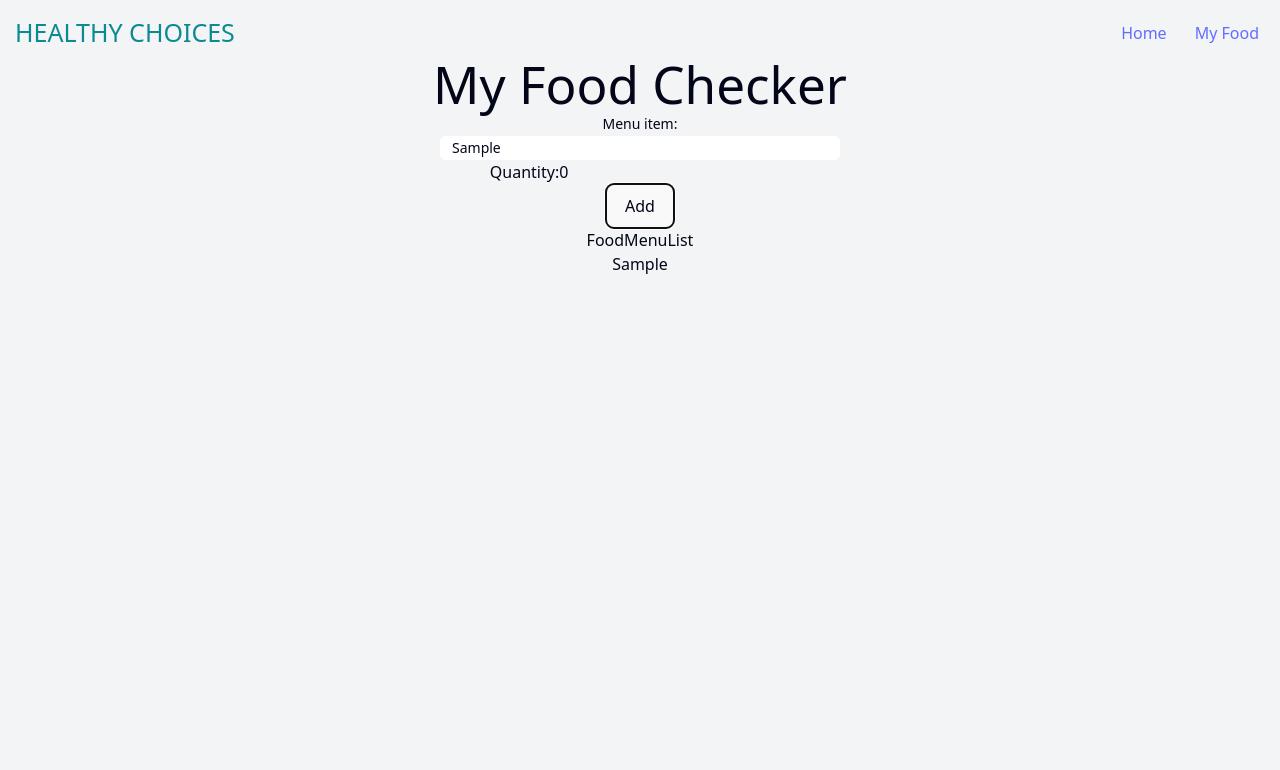
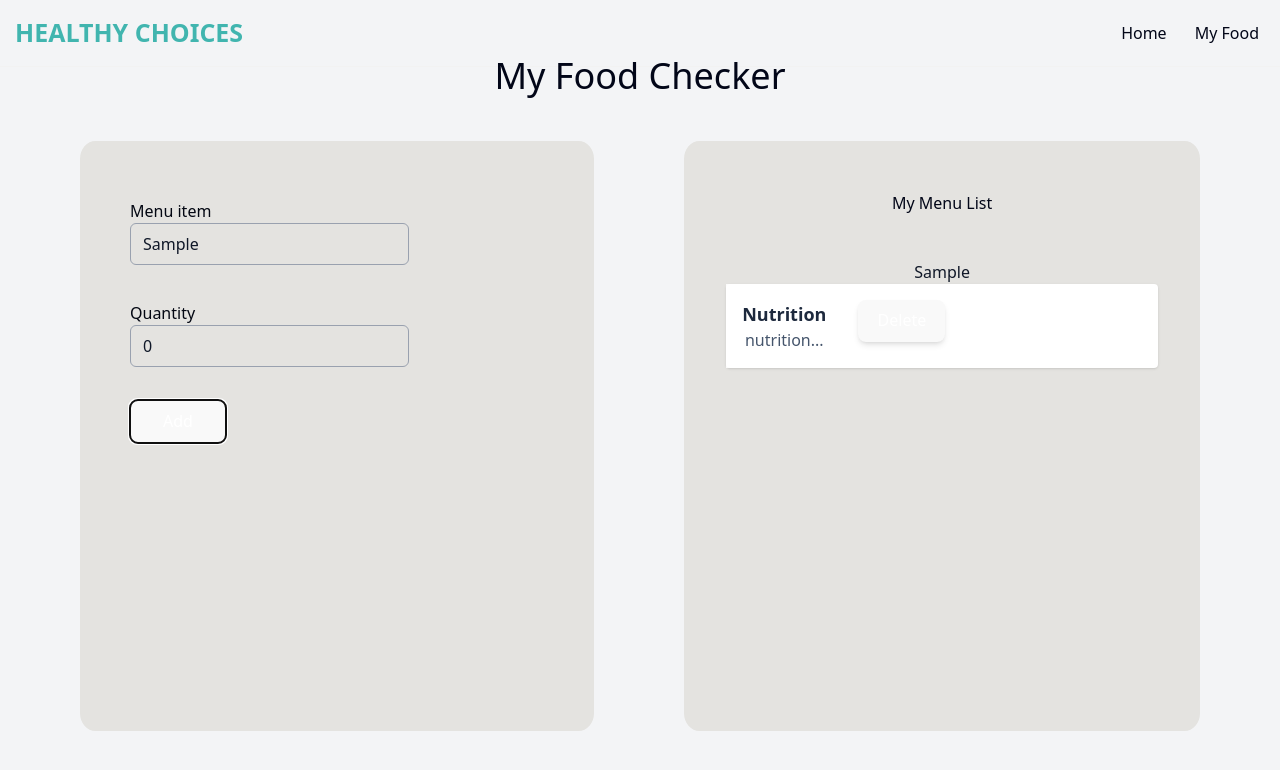
Before and after one commit to ypark0861/WebFramework-Group2, a React (Vite) app in the folder FE/: page /myfood in a window 1280 px wide. Both pictures are taken after typing "Sample" into the empty fields and a click on the button "Add". Shown: the top 770 px of the page. Built offline with nearby package versions, Linux system fonts and the light colour scheme.

Commit message:
Updated CSS

```diff
--- a/FE/src/App.jsx
+++ b/FE/src/App.jsx
@@ -19,7 +19,7 @@ function App() {
         <div className="nav">
           <Appbar />
         </div>
-        <div>
+        <div className="page">
         <Routes>
           <Route path="/" element={<Home />} />
           <Route path="/myfood" element={<MyFood />} />
--- a/FE/src/components/Appbar.jsx
+++ b/FE/src/components/Appbar.jsx
@@ -15,7 +15,7 @@ const Appbar = () => {
       <nav className="navbar">
         <h1>HEALTHY CHOICES</h1>
         <div className="links">
-          <ul className="flex">
+          <ul className="flex text-slate-950">
             <Link to="/" aria-current="page">
             <li>
               Home
--- a/FE/src/components/myfood/FoodCard.jsx
+++ b/FE/src/components/myfood/FoodCard.jsx
@@ -8,22 +8,26 @@ import React from 'react'
 
 function FoodCard() {
   return (
-      <div className="relative flex flex-col my-6 bg-white shadow-sm border border-slate-200 rounded-lg w-96">
-    <div className="relative h-56 m-2.5 overflow-hidden text-white rounded-md">
-      <img src="https://images.unsplash.com/photo-1540553016722-983e48a2cd10?ixlib=rb-1.2.1&amp;ixid=MnwxMjA3fDB8MHxwaG90by1wYWdlfHx8fGVufDB8fHx8&amp;auto=format&amp;fit=crop&amp;w=800&amp;q=80" alt="card-image" />
+    <div className="menu-card flex flex-row my-6 bg-white shadow-sm rounded-sm">
+      <div class="menucard-container flex flex-row">
+        <div className="relative m-2.5 overflow-hidden text-white rounded-md">
+        {/* <img src="https://images.unsplash.com/photo-1540553016722-983e48a2cd10?ixlib=rb-1.2.1&amp;ixid=MnwxMjA3fDB8MHxwaG90by1wYWdlfHx8fGVufDB8fHx8&amp;auto=format&amp;fit=crop&amp;w=100&amp;&amp;q=80" alt="card-image" /> */}
         </div>
-    <div className="p-4">
-      <h6 className="mb-2 text-slate-800 text-xl font-semibold">
-        Website Review Check
+        <div className="">
+        <div className="p-4 float-left">
+          <h6 className="mb-2 text-slate-800 text-lg font-semibold">
+            Nutrition
           </h6>
           <p className="text-slate-600 leading-normal font-light">
-        The place is close to Barceloneta Beach and near to &quot;Naviglio&quot;
+            nutrition...
           </p>
         </div>
-    <div className="px-4 pb-4 pt-0 mt-2">
-      <button className="rounded-md bg-slate-800 py-2 px-4 border border-transparent text-center text-sm text-white transition-all shadow-md hover:shadow-lg focus:bg-slate-700 focus:shadow-none active:bg-slate-700 hover:bg-slate-700 active:shadow-none disabled:pointer-events-none disabled:opacity-50 disabled:shadow-none" type="button">
-        Read more
+        <div className="p-4 float-right">
+          <button className="rounded-md py-2 px-4 text-center text-sm text-white transition-all shadow-md hover:shadow-lg focus:bg-slate-700 focus:shadow-none active:bg-slate-700 hover:bg-slate-700 active:shadow-none disabled:pointer-events-none disabled:opacity-50 disabled:shadow-none" type="button">
+            Delete
           </button>
+        </div>
+      </div>
     </div>
   </div>
   )
--- a/FE/src/components/myfood/FoodInput.jsx
+++ b/FE/src/components/myfood/FoodInput.jsx
@@ -28,29 +28,29 @@ export const FoodInput = () => {
     console.log(data)
   }
   return (
-    <div>
-      <h1>My Food Checker</h1>
-        <form action={submitFoodData}>
-          <div className="food-input">
-            <label htmlFor='menu' className="block text-sm/6 font-medium">Menu item:
-              <div className="flex items-center rounded-md bg-white pl-3 ">
+    <div className="foodinput-container">
+        <form action={submitFoodData} className="menuinput-form">
+          <div className="menu-input py-2">
+            <label htmlFor='menu' className="pr-3 mt-5 mb-5 text-gray-950 select-none">Menu item</label>
+            <input type="text" required minLength="3"
+              className="py-2 pr-3 pl-3 text-gray-900 border border-gray-400 rounded-md"
+              value={menuitem}
+              onChange={e => setMenuitem(e.target.value)} />
+          </div>
+          <div className="qty-input py-2 mt-5 mb-5">
+            <label htmlFor='menuqty' className="pr-3 pt-5 mt-5 mb-5 text-gray-950 select-none">Quantity</label>
             <input
-                value={menuitem}
-                onChange={e => setMenuitem(e.target.value)}
-                />
-              </div>
-            </label>
-            <label> Quantity:
-              <input
+              className="py-2 pr-3 pl-3 text-gray-900 border border-gray-400 rounded-md"
               value={itemqty}
               onChange={e => setItemqty(e.target.value)}
               type="number"
             />
-            </label>
           </div>
-          <button type="submit">
+          <div className="content-center py-2">
+          <button type="submit" className="w-24 text-white" >
             Add
           </button>
+          </div>
         </form>
 
     </div>
--- a/FE/src/components/myfood/FoodMenuList.jsx
+++ b/FE/src/components/myfood/FoodMenuList.jsx
@@ -7,19 +7,24 @@
 
 import React from 'react'
 import { useSelector } from "react-redux";
+import FoodCard from './FoodCard';
 
 function FoodMenuList() {
   const menulist = useSelector((state) => state.menus.allMenus);
   console.log(menulist)
   const listItems = menulist.map(item =>
-    <li key={item.id}> {item.menu} </li>
+    <li key={item.id}>
+    {item.menu}
+    <FoodCard />
+    </li>
     );
 
   return (
     <div className='menulist-container'>
-      FoodMenuList
-      <ul>
+      <h2>My Menu List</h2>
+      <ul className="menulist-list py-5 pr-3 pl-3 text-gray-900 rounded-md">
         {listItems}
+
       </ul>
     </div>
   )
--- a/FE/src/index.css
+++ b/FE/src/index.css
@@ -18,7 +18,6 @@
 
 a {
   font-weight: 500;
-  color: #646cff;
   text-decoration: inherit;
 }
 a:hover {
@@ -34,7 +33,6 @@ body {
 }
 
 h1 {
-  font-size: 3.2em;
   line-height: 1.1;
 }
 
@@ -46,7 +44,7 @@ button {
   font-size: 1em;
   font-weight: 500;
   font-family: inherit;
-  background-color: #646cff;
+  background-color: #41B5AF;
   cursor: pointer;
   transition: border-color 0.25s;
 }
--- a/FE/src/pages/MyFood.jsx
+++ b/FE/src/pages/MyFood.jsx
@@ -10,16 +10,15 @@ import{ React } from 'react'
 // import { Counter } from '../reducers/Counter'
 import FoodInput from '../components/myfood/FoodInput';
 import FoodMenuList from '../components/myfood/FoodMenuList';
-// import FoodCard from '../components/myfood/FoodCard';
 
 const MyFood = () => {
   return (
     <div className="myfood-container">
-      <div className="text-slate-950">
+      <h1 className="text-4xl text-slate-950">My Food Checker</h1>
+      <div className="myfood-grid-contianer text-slate-950">
         <FoodInput />
         <FoodMenuList />
         {/* <Counter /> */}
-        {/* <FoodCard /> */}
       </div>
     </div>
   )
--- a/FE/src/styles.css
+++ b/FE/src/styles.css
@@ -9,7 +9,8 @@
   border-bottom: 1px solid #f2f2f2;
 }
 .navbar h1 {
-  color: #0c8a92;
+  color: #41B5AF;
+  font-weight: 600;
   font-size: 25px;
 }
 .navbar .links {
@@ -17,15 +18,82 @@
 }
 .navbar a {
   margin-left: 16px;
-  color: #646cff;
   text-decoration: none;
   padding: 6px;
 }
 .navbar a:hover {
-  color: #777374;
+  color: #646cff;
 }
-.food-input {
-  max-width: 400px;
-  margin: 0 auto;
-  text-align: center;
+.page {
+  width: 100%;
+  height: 100%;
 }
+
+.myfood-container {
+  width: 100%;
+  height: 100%;
+  padding-right: 35px;
+  padding-left: 35px;
+}
+
+.myfood-grid-contianer {
+  width: 100%;
+  height: 85%;
+  display: flex;
+  flex-direction: row;
+  margin: 0;
+}
+
+@media (max-width: 800px) {
+  .myfood-grid-contianer {
+    flex-direction: column;
+  }
+}
+.foodinput-container {
+  width: 50%;
+  border-radius: 3%;
+  margin: 45px;
+  padding-top: 50px;
+  padding-left: 50px;
+  padding-bottom: 20px;
+  background-color: #E4E3E0;
+}
+.menuinput-form {
+  display: flex;
+  text-align: left;
+  align-items:baseline;
+  flex-direction: column;
+}
+.menu-input {
+  display: flex;
+  width: 60%;
+  flex-direction: column;
+}
+.qty-input {
+  display: flex;
+  width: 60%;
+  flex-direction: column;
+  padding-bottom: 25px;
+}
+
+.menulist-container {
+  width: 50%;
+  border-radius: 3%;
+  margin: 45px;
+  padding-top: 50px;
+  padding-left: 30px;
+  padding-right: 30px;
+  padding-bottom: 20px;
+  background-color: #E4E3E0;
+}
+.menulist-list {
+  overflow-y: auto;
+  margin-top: 25px;
+  height: 90%
+}
+.menu-card {
+}
+.menucard-container {
+  position: relative;
+  background-color: #FFFFFFDE;
+}
```
Lines whose indentation alone changed are shown as unchanged.
